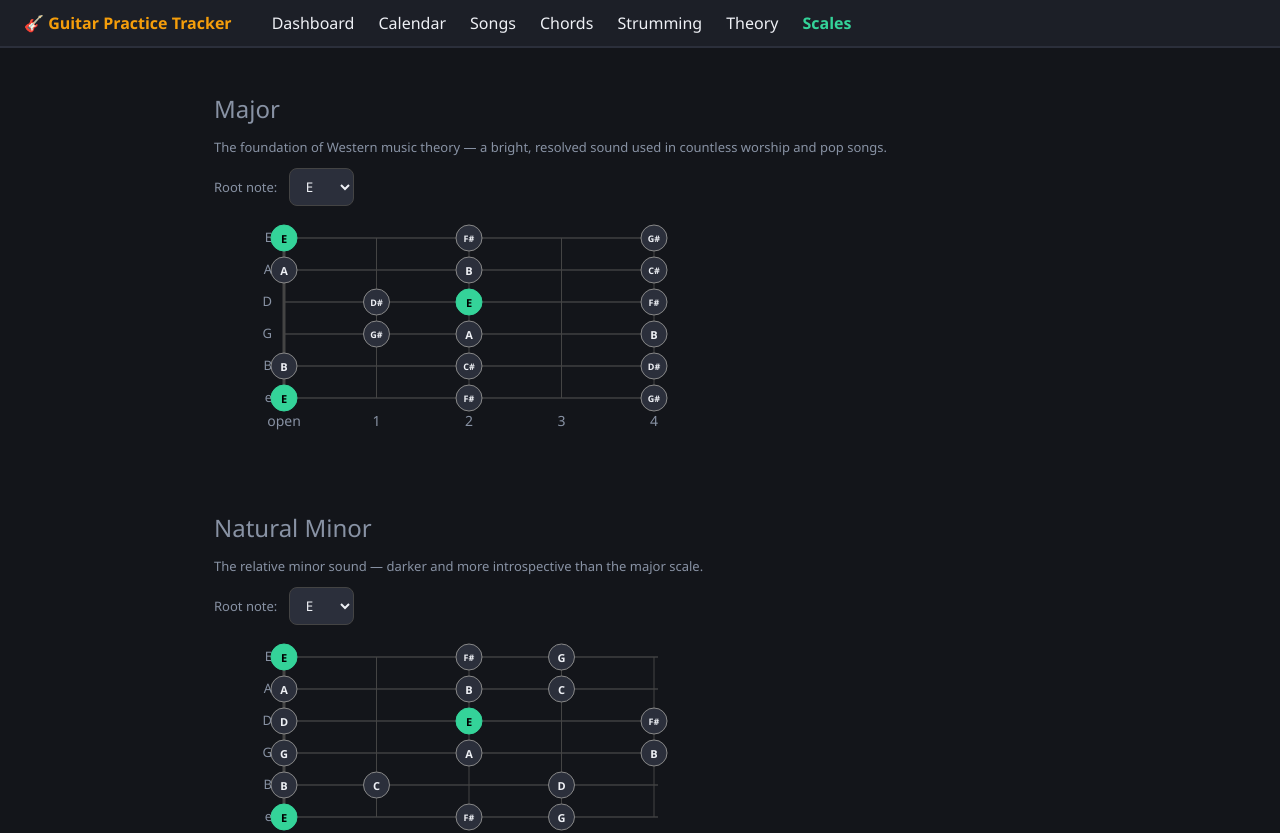
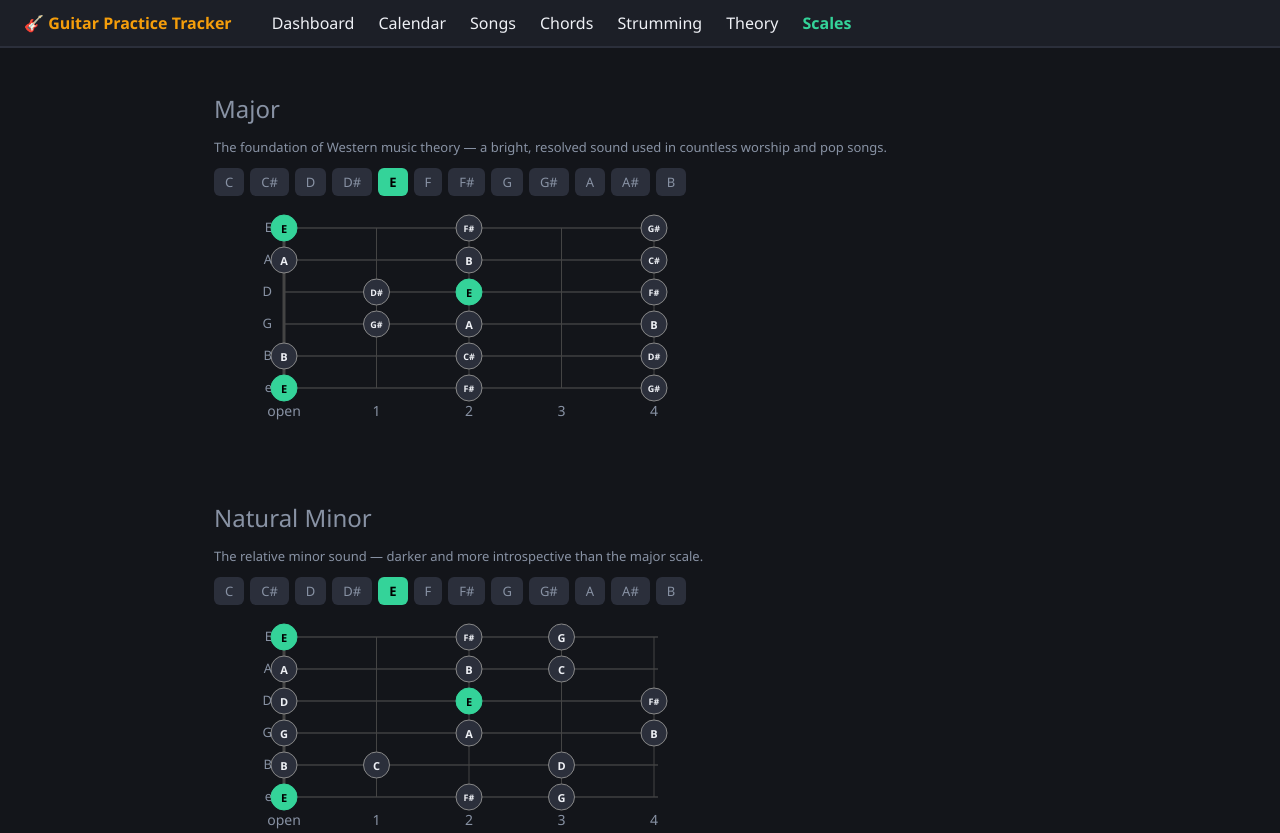
Before and after one commit to callmelazarus/guitar-learning-platform, a React (Vite) app: page /scales in a window 1280 px wide. Shown: the top 833 px of the page. Built offline with nearby package versions, Linux system fonts and the light colour scheme.

Commit message:
feat: replace root note dropdown with button row on scales page, bump to v0.2.4

```diff
--- a/package.json
+++ b/package.json
@@ -1,7 +1,7 @@
 {
   "name": "guitar-learning-platform",
   "private": true,
-  "version": "0.2.3",
+  "version": "0.2.4",
   "type": "module",
   "scripts": {
     "dev": "vite",
--- a/src/pages/Scales.jsx
+++ b/src/pages/Scales.jsx
@@ -13,16 +13,26 @@ export default function Scales() {
         <section key={scale.id}>
           <h2 style={{ fontWeight: 400, color: 'var(--text-muted)', marginBottom: 8 }}>{scale.label}</h2>
           <p style={{ color: 'var(--text-muted)', fontSize: 13, marginBottom: 12 }}>{scale.blurb}</p>
-          <label style={{ fontSize: 13, color: 'var(--text-muted)' }}>
-            Root note:{' '}
-            <select
-              value={roots[scale.id]}
-              onChange={e => setRoots(prev => ({ ...prev, [scale.id]: e.target.value }))}
-              style={{ marginLeft: 8 }}
-            >
-              {ROOTS.map(r => <option key={r} value={r}>{r}</option>)}
-            </select>
-          </label>
+          <div style={{ display: 'flex', flexWrap: 'wrap', gap: 6 }}>
+            {ROOTS.map(r => (
+              <button
+                key={r}
+                onClick={() => setRoots(prev => ({ ...prev, [scale.id]: r }))}
+                style={{
+                  padding: '5px 11px',
+                  fontSize: 13,
+                  fontWeight: roots[scale.id] === r ? 700 : 400,
+                  background: roots[scale.id] === r ? 'var(--accent2)' : 'var(--surface2)',
+                  color: roots[scale.id] === r ? '#000' : 'var(--text-muted)',
+                  border: 'none',
+                  borderRadius: 6,
+                  cursor: 'pointer',
+                }}
+              >
+                {r}
+              </button>
+            ))}
+          </div>
           <div style={{ marginTop: 12 }}>
             <ScaleBoxDiagram scaleId={scale.id} root={roots[scale.id]} />
           </div>
```
Also changed, not shown: 1 other file (tests, documents, lock files or other folders).
